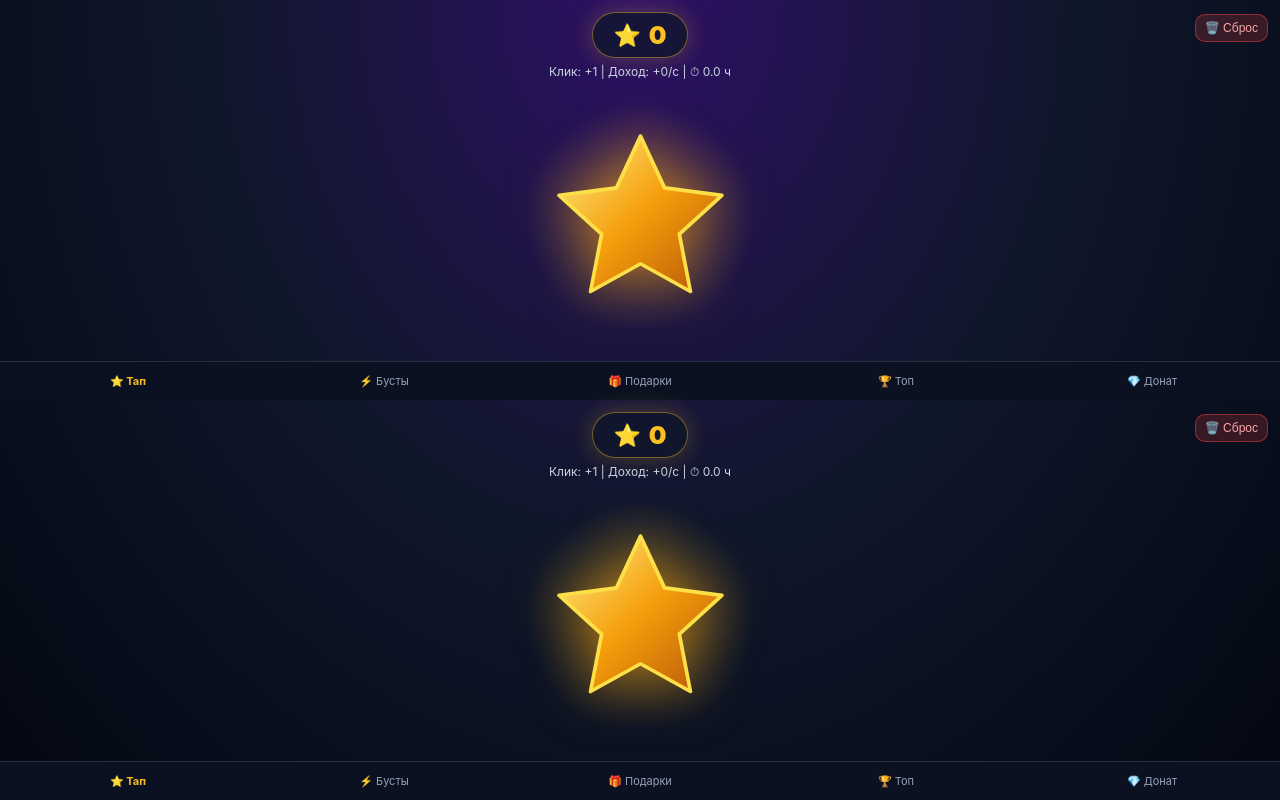
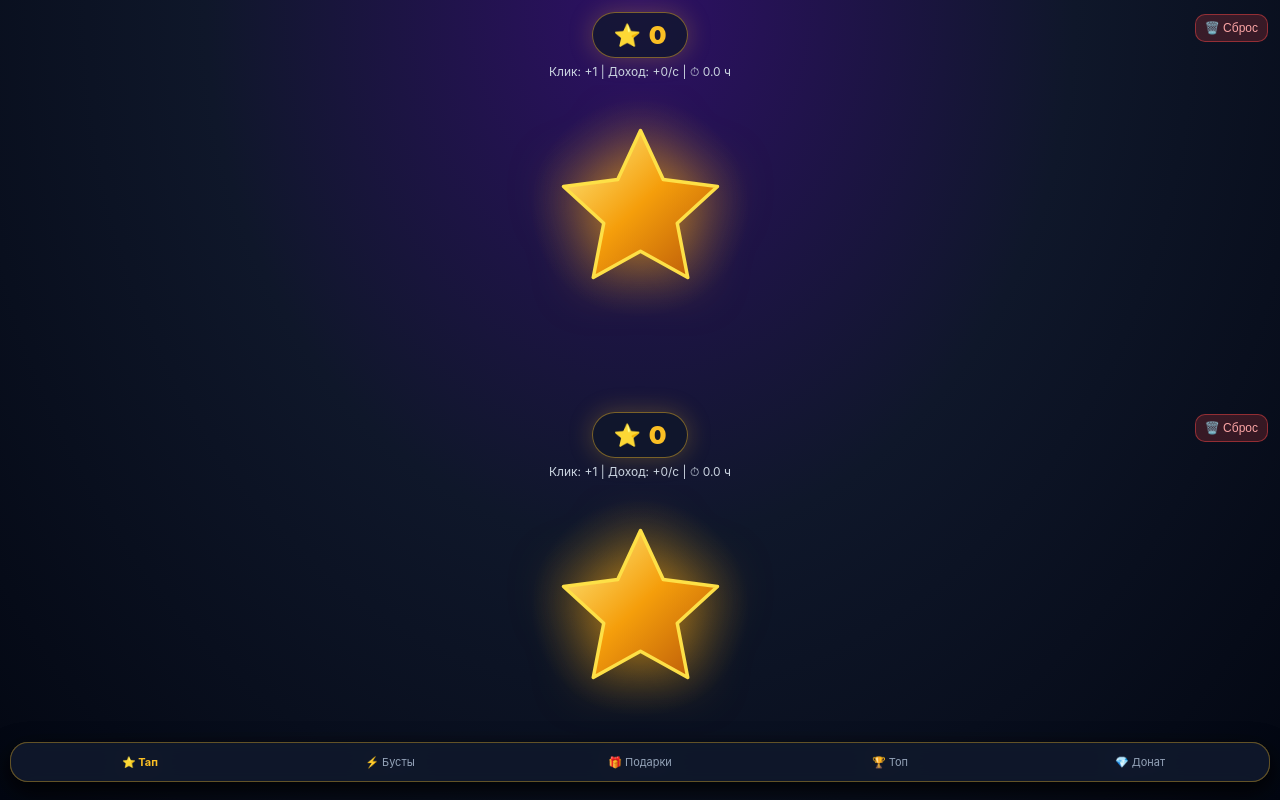
Before and after one commit to Lemonardy/starcliker, a plain HTML site: page index.html in a window 1280 px wide. Drawn offline with Linux system fonts and the light colour scheme.

Commit message:
Update index.html

```diff
--- a/index.html
+++ b/index.html
@@ -14,22 +14,21 @@ html,body{
     display:flex;flex-direction:column;
     background:radial-gradient(ellipse at 50% 0%,#2e1065 0%,#0f172a 48%,#030712 100%);
 }
-.top{padding:calc(12px + env(safe-area-inset-top)) 14px 8px;text-align:center;position:relative;flex-shrink:0}
-.rst{position:absolute;right:12px;top:calc(14px + env(safe-area-inset-top));background:rgba(239,68,68,.2);border:1px solid rgba(239,68,68,.5);color:#fca5a5;border-radius:10px;padding:6px 9px;font-size:12px}
+.top{padding:12px 14px 6px;text-align:center;position:relative;flex-shrink:0}
+.rst{position:absolute;right:12px;top:14px;background:rgba(239,68,68,.2);border:1px solid rgba(239,68,68,.5);color:#fca5a5;border-radius:10px;padding:6px 9px;font-size:12px}
 .box{display:inline-flex;align-items:center;gap:8px;background:rgba(15,23,42,.75);border:1px solid rgba(251,191,36,.45);padding:7px 20px;border-radius:99px;box-shadow:0 0 24px rgba(251,191,36,.25)}
 .bal{font-size:25px;font-weight:900;color:#fbbf24}
 .sub{font-size:12px;color:#cbd5e1;margin-top:6px}
-.scr{flex:1;overflow-y:auto;-webkit-overflow-scrolling:touch;padding:10px 12px 24px;display:none}
+.scr{flex:1;overflow-y:auto;-webkit-overflow-scrolling:touch;padding:10px 12px 95px;display:none}
 .scr.act{display:flex;flex-direction:column}
-#s-tap{align-items:center;justify-content:center;position:relative;overflow:hidden}
-.glow{position:absolute;width:230px;height:230px;border-radius:50%;background:radial-gradient(circle,rgba(251,191,36,.28) 0%,transparent 70%);pointer-events:none}
-.star{width:185px;height:185px;transition:transform .06s;filter:drop-shadow(0 0 28px rgba(245,158,11,.65));touch-action:manipulation}
+#s-tap{align-items:center;justify-content:center;position:relative;overflow:hidden;padding-bottom:80px}
+.glow{position:absolute;width:220px;height:220px;border-radius:50%;background:radial-gradient(circle,rgba(251,191,36,.28) 0%,transparent 70%);pointer-events:none}
+.star{width:175px;height:175px;transition:transform .06s;filter:drop-shadow(0 0 28px rgba(245,158,11,.65));touch-action:manipulation}
 .star:active{transform:scale(.9)}
 .flt{position:absolute;font-size:24px;font-weight:900;color:#fde047;pointer-events:none;animation:up .65s ease-out forwards}
 @keyframes up{0%{opacity:1;transform:translateY(0)}100%{opacity:0;transform:translateY(-85px) scale(1.2)}}
 .it{background:rgba(30,41,59,.85);border:1px solid rgba(148,163,184,.22);border-radius:14px;padding:10px 12px;margin-bottom:9px;display:flex;justify-content:space-between;align-items:center;gap:8px;flex-shrink:0}
 .lf{display:flex;align-items:center;gap:10px;min-width:0}
-.ic{width:36px;height:36px;flex-shrink:0}
 .btn{background:#2563eb;color:#fff;border:none;padding:9px 12px;border-radius:10px;font-weight:700;font-size:12px;white-space:nowrap;flex-shrink:0}
 .gld{background:linear-gradient(45deg,#f59e0b,#fbbf24);color:#000}
 .tag{background:#ef4444;color:#fff;font-size:10px;padding:2px 5px;border-radius:6px;margin-left:4px;font-weight:800}
@@ -37,7 +36,12 @@ html,body{
 .nick-in{flex:1;background:#0f172a;border:1px solid #334155;color:#fff;padding:9px 12px;border-radius:10px;font-size:14px}
 .rk{width:26px;height:26px;border-radius:8px;background:#334155;display:flex;align-items:center;justify-content:center;font-weight:800;font-size:12px;flex-shrink:0}
 .rk1{background:#fbbf24;color:#000}.rk2{background:#cbd5e1;color:#000}.rk3{background:#ea580c;color:#fff}
-.nav{display:flex;background:#0b1120;border-top:1px solid rgba(148,163,184,.2);padding:8px 0 calc(8px + env(safe-area-inset-bottom));flex-shrink:0}
+.nav{
+    position:fixed;left:10px;right:10px;bottom:calc(18px + env(safe-area-inset-bottom));
+    display:flex;background:rgba(15,23,42,.96);backdrop-filter:blur(10px);
+    border:1px solid rgba(251,191,36,.35);border-radius:18px;
+    padding:8px 4px;z-index:99;box-shadow:0 8px 25px rgba(0,0,0,.6);
+}
 .tab{flex:1;text-align:center;font-size:11px;color:#94a3b8;padding:4px 2px}
 .tab.act{color:#fbbf24;font-weight:700}
 </style>
```
